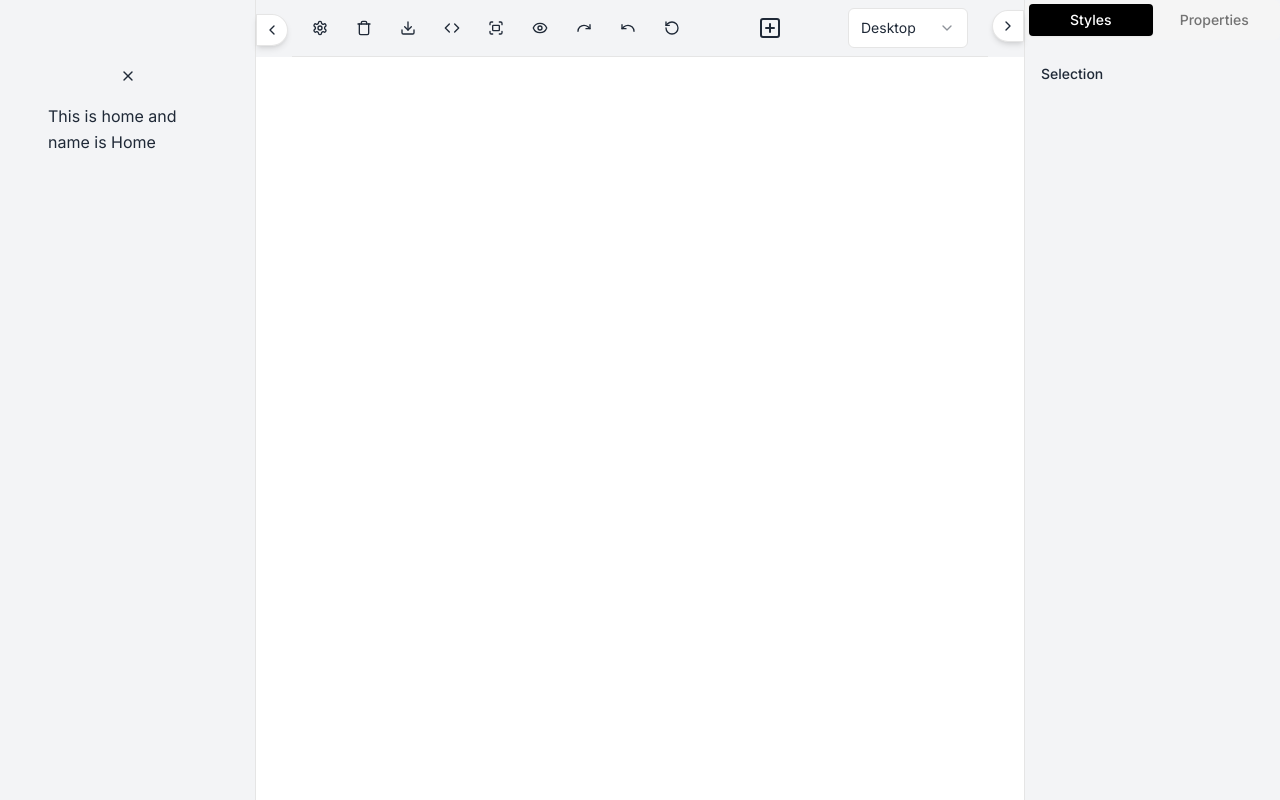
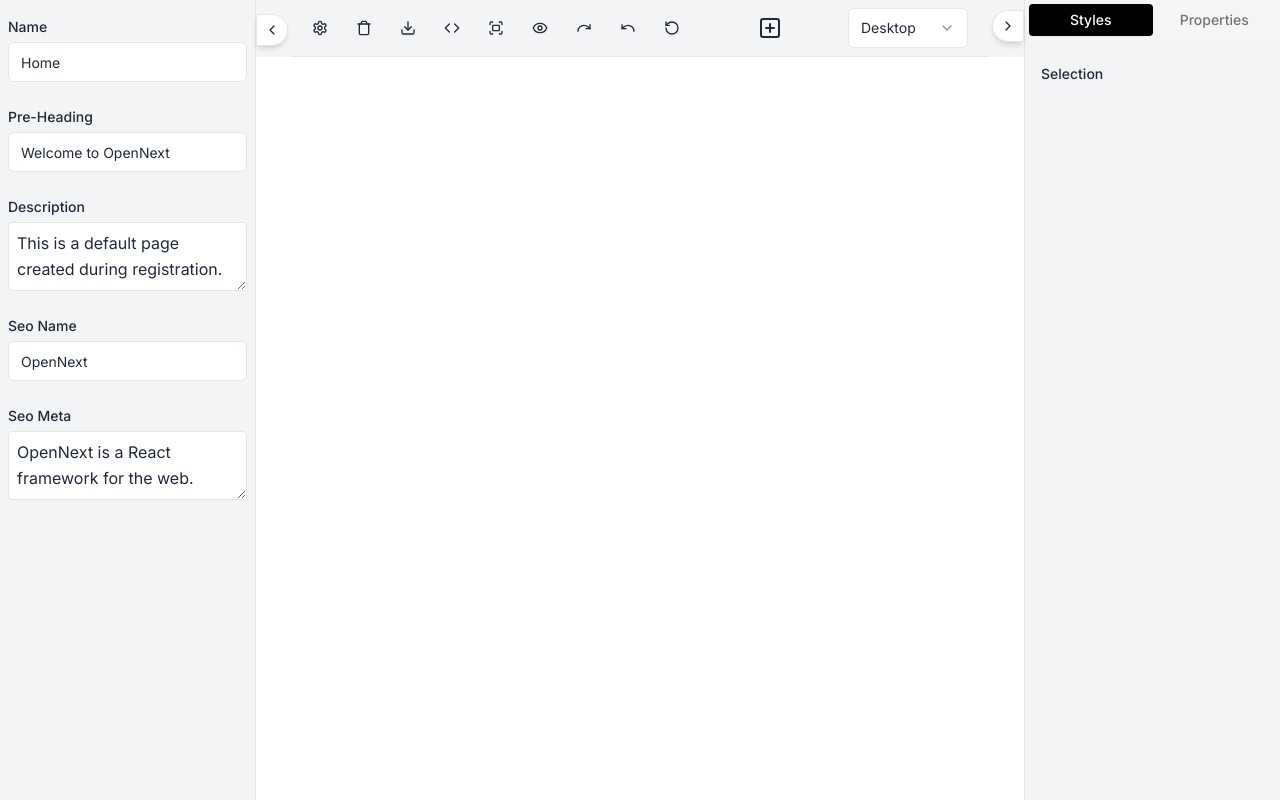
Before and after one commit to OpenNextCMS/openext, a Next.js app: page /Editor in a window 1280 px wide. Both pictures are taken after a click on the button 199 px from the left and 66 px from the top of the page. Built offline with nearby package versions, Linux system fonts and the light colour scheme.

Commit message:
feat: update LeftSidebar component to include SEO fields and enhance page creation

```diff
--- a/src/components/editor/left-sidebar.tsx
+++ b/src/components/editor/left-sidebar.tsx
@@ -11,13 +11,27 @@
 interface Page {
   id: string
   name: string
+  preHeading: string
+  description: string
+  seoName: string
+  seoMeta: string
 }
 
 export default function LeftSidebar() {
   const [pagesOpen, setPagesOpen] = useState(true)
   const [layersOpen, setLayersOpen] = useState(true)
-  const [pages, setPages] = useState<Page[]>([{ id: "home", name: "Home" }])
-  const [pageId, setPageId] = useState<Page>({ id: "home", name: "Home" })
+  const [pages, setPages] = useState<Page[]>([{
+    id: "home", name: "Home", preHeading: "Welcome to OpenNext",
+    description: "This is a default page created during registration.",
+    seoName: "OpenNext",
+    seoMeta: "OpenNext is a React framework for the web.",
+  }])
+  const [pageId, setPageId] = useState<Page>({
+    id: "home", name: "Home", preHeading: "Welcome to OpenNext",
+    description: "This is a default page created during registration.",
+    seoName: "OpenNext",
+    seoMeta: "OpenNext is a React framework for the web.",
+  })
   const [newPageName, setNewPageName] = useState("")
   const [dialogOpen, setDialogOpen] = useState(false)
   const [openPage, setOpenPage] = useState(false)
@@ -27,6 +41,10 @@
       const newPage: Page = {
         id: `page-${Date.now()}`,
         name: newPageName.trim(),
+        preHeading: "",
+        description: "",
+        seoName: "",
+        seoMeta: "",
       }
       setPages([...pages, newPage])
       setNewPageName("")
@@ -37,11 +55,47 @@
   return (
     <div className="flex h-full flex-col">
       {openPage ? (
-        <div className="flex flex-col-reverse items-center m-12">
+        <div>
+          {/* <div className="flex flex-col-reverse items-center m-12">
+            {pageId && (
+              <div>This is {pageId.id} and name is {pageId.name}</div>
+            )}
+            <X className="h-4 w-4 m-5" onClick={() => (setOpenPage(false))} />
+          </div> */}
           {pageId && (
-            <div>This is {pageId.id} and name is {pageId.name}</div>
+            <div>
+              <div className="flex flex-col gap-2 p-2 my-3">
+                <Label htmlFor="name">
+                  Name
+                </Label>
+                <Input type="text" value={pageId.name || ""} />
+              </div>
+              <div className="flex flex-col gap-2 p-2 my-3">
+                <Label htmlFor="preHead">
+                  Pre-Heading
+                </Label>
+                <Input type="text" value={pageId.preHeading || ""} />
+              </div>
+              <div className="flex flex-col gap-2 p-2 my-3">
+                <Label htmlFor="description">
+                  Description
+                </Label>
+                <textarea id="description" className="border rounded p-2" rows={2} value={pageId.description || ""} />
+              </div>
+              <div className="flex flex-col gap-2 p-2 my-3">
+                <Label htmlFor="seoName">
+                  Seo Name
+                </Label>
+                <Input type="text" value={pageId.seoName || ""} />
+              </div>
+              <div className="flex flex-col gap-2 p-2 my-3">
+                <Label htmlFor="seoMeta">
+                  Seo Meta
+                </Label>
+                <textarea id="seoMeta" className="border rounded p-2" rows={2} value={pageId.seoMeta || ""} />
+              </div>
+            </div>
           )}
-          <X className="h-4 w-4 m-5" onClick={() => (setOpenPage(false))} />
         </div>
       ) : (
         <div className="flex h-full flex-col">
```
Also changed, not shown: 1 other file (tests, documents, lock files or other folders).
